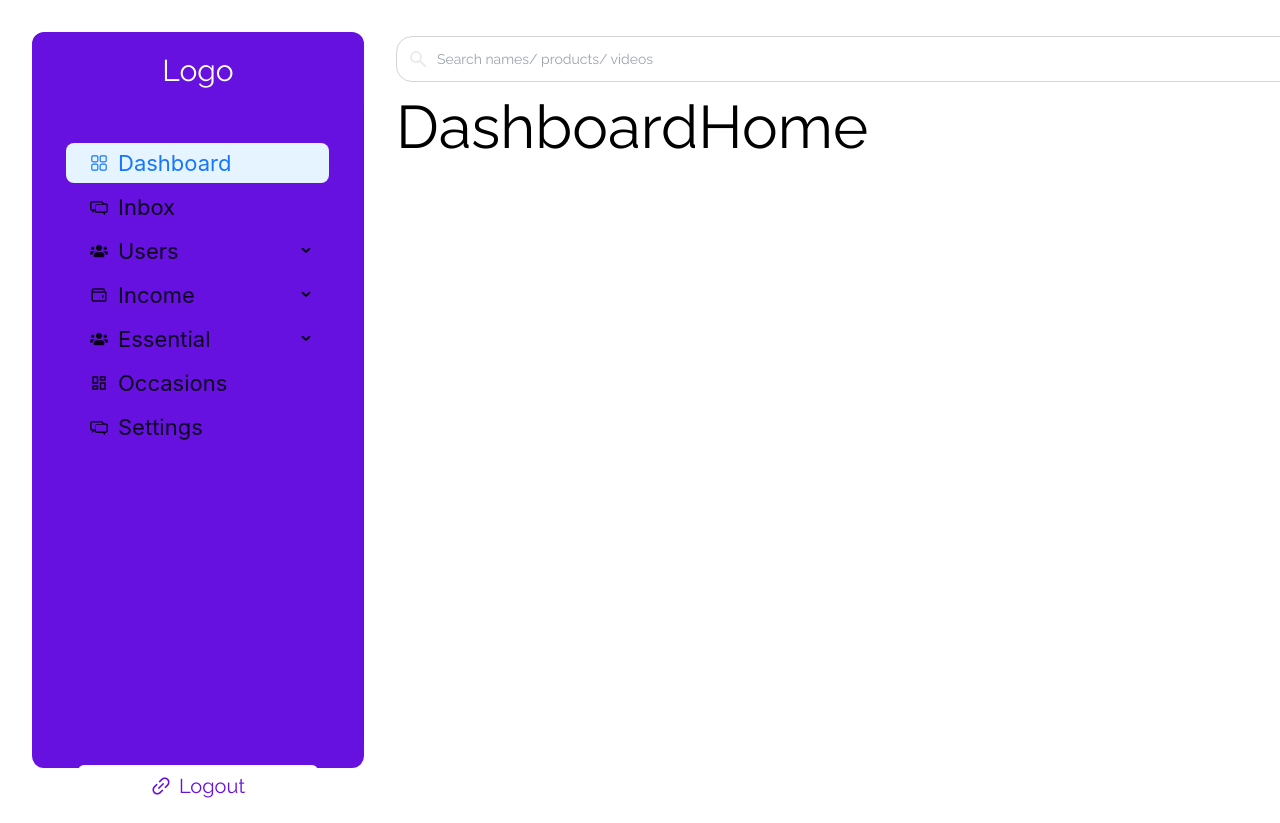
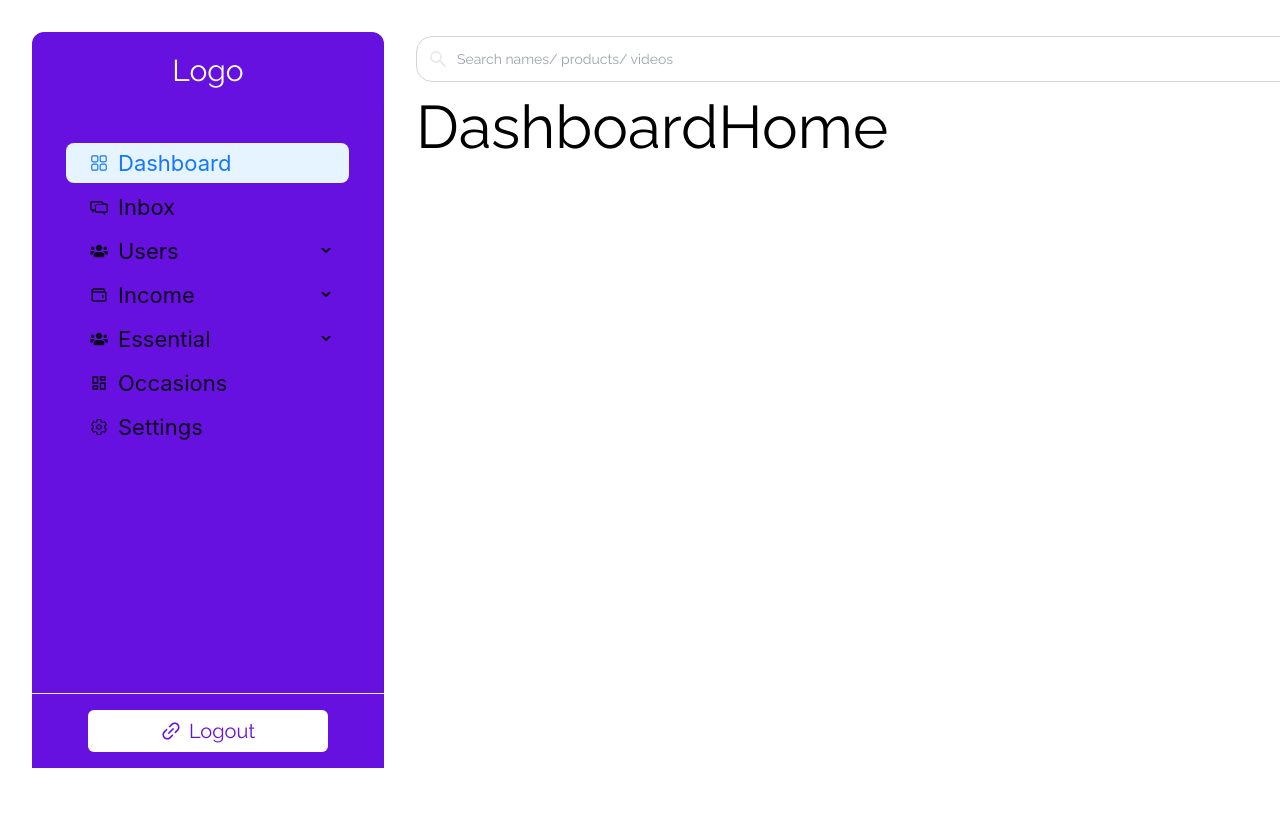
Before and after one commit to bdCalling-Sdt-hub/runwey-client, a React (Vite) app: page / in a window 1280 px wide. Shown: the top 823 px of the page. After the commit the page ends 800 px from the top, so only its background shows below. Built offline with nearby package versions, Linux system fonts and the light colour scheme.

Commit message:
[FIX] layout

```diff
--- a/src/Pages/Dashboard/Dashboard.jsx
+++ b/src/Pages/Dashboard/Dashboard.jsx
@@ -1,4 +1,3 @@
-
 import { Link, Outlet, useLocation, useNavigate } from "react-router-dom";
 import React, { useState } from "react";
 import { LinkOutlined } from "@ant-design/icons";
@@ -8,7 +7,7 @@ import { RxDashboard } from "react-icons/rx";
 import { BiWallet } from "react-icons/bi";
 import { IoSettingsOutline } from "react-icons/io5";
 import { FaUsers } from "react-icons/fa";
-import {  Menu } from "antd";
+import { Menu } from "antd";
 import Header from "../../Components/Header/Header";
 function getItem(label, key, icon, children) {
   return {
@@ -83,7 +82,7 @@ const items = [
     <p className="text-[22px] leading-normal">Settings</p>,
     "14",
 
-    <TiMessages style={{ fontSize: "18px" }} />
+    <IoSettingsOutline style={{ fontSize: "18px" }} />
   ),
 ];
 const Dashboard = () => {
@@ -91,16 +90,13 @@ const Dashboard = () => {
   const [theme, setTheme] = useState("light");
 
   return (
-    <div className="flex" style={{height:"100vh"}}>
-
-
-
-      <div className=" m-8 rounded-xl bg-primary relative" >
+    <div className="flex" style={{ height: "100vh" }}>
+      <div className=" m-8 rounded-xl bg-primary relative">
         <>
           <h1 className="text-[30px] text-center py-4 text-white">Logo</h1>
           <Menu
-             style={{overflowY:"auto",height:"80vh"}}
-            className="w-[332px] p-[30px]  bg-primary text-white  rounded-b-xl "
+            style={{ overflowY: "auto", height: "80vh" }}
+            className="w-[352px] p-[30px]  bg-primary text-white  rounded-b-xl "
             defaultSelectedKeys={["1"]}
             // defaultOpenKeys={["sub1"]}
             mode={mode}
@@ -109,13 +105,15 @@ const Dashboard = () => {
           />
         </>
 
-        <div className="bottom-0 left-0 w-full p-4">
+        <div className="">
+        <div className="absolute bottom-0 left-0 w-full p-4 bg-primary border-t-[1px] border-secondary">
           <div className="flex items-center bg-white text-center w-[240px] py-[6px] mx-auto rounded-md">
             <div className="flex mx-auto">
               <LinkOutlined className="text-[20px] text-primary" />
               <p className=" text-primary text-[20px] pl-2">Logout</p>
             </div>
           </div>
+        </div>
         </div>
       </div>
       <div>
```
